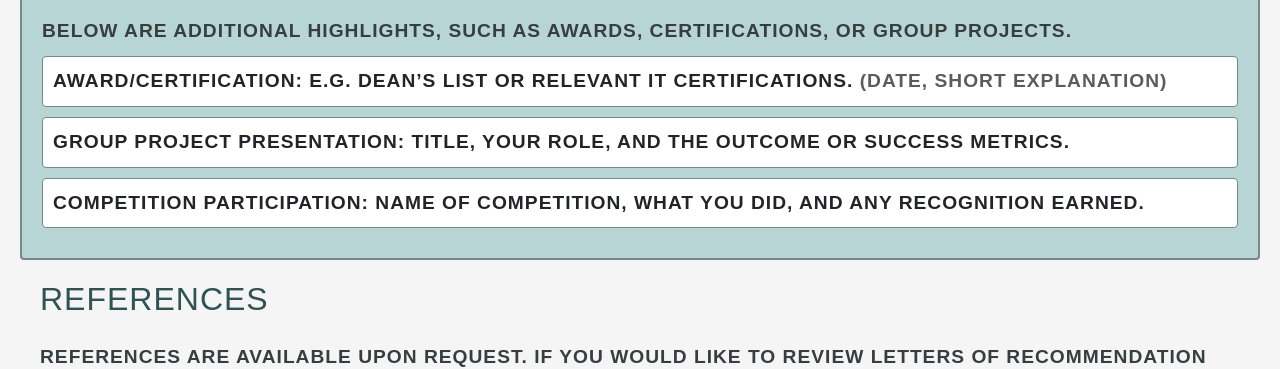
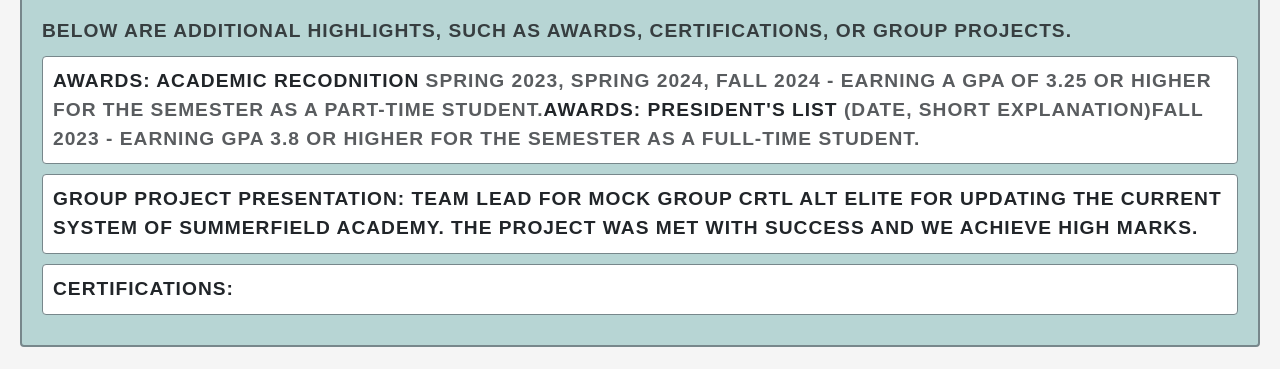
Before and after one commit to k-stranick/MyPortfolio, an Angular app: page / in a window 1280 px wide. Both pictures are taken after a click on the link "Projects". Shown: the part 1510-1879 px from the top of the page. Built offline with nearby package versions, Linux system fonts and the light colour scheme; no server answers.

Commit message:
working and finalizing awards section

```diff
--- a/src/app/sections/awards/awards.component.html
+++ b/src/app/sections/awards/awards.component.html
@@ -1,20 +1,22 @@
 <!-- AWARDS SECTION -->
+ <!-- TODO: add the documents-->
 <section id="awards">
     <div class="awards-container">
         <h2 class="mb-4">Awards</h2>
         <p>Below are additional highlights, such as awards, certifications, or group projects.</p>
         <ul class="list-group">
             <li class="list-group-item">
-                <strong>Award/Certification:</strong> e.g. Dean’s List or relevant IT certifications.
-                <span class="text-muted">(Date, short explanation)</span>
+                <strong>Awards:</strong> Academic Recodnition
+                <span class="text-muted">Spring 2023, Spring 2024, Fall 2024 - Earning a GPA of 3.25 or higher for the semester as a part-time student.</span>
+                <strong>Awards:</strong> President's List
+                <span class="text-muted">(Date, short explanation)Fall 2023 - Earning GPA 3.8 or Higher for the semester as a full-time student.</span>
             </li>
             <li class="list-group-item">
-                <strong>Group Project Presentation:</strong> Title, your role, and the outcome or success
-                metrics.
+                <strong>Group Project Presentation:</strong> Team Lead for mock group Crtl Alt Elite for updating the current system of Summerfield Academy.
+                The project was met with success and we achieve high marks.
             </li>
             <li class="list-group-item">
-                <strong>Competition Participation:</strong> Name of competition, what you did, and any
-                recognition earned.
+                <strong>Certifications:</strong>
             </li>
         </ul>
     </div>
```
